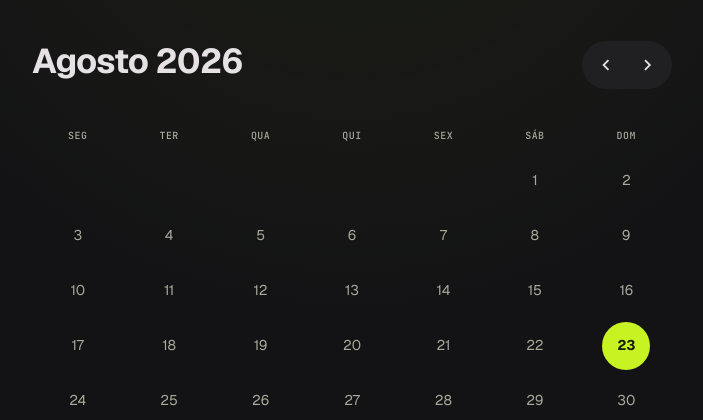
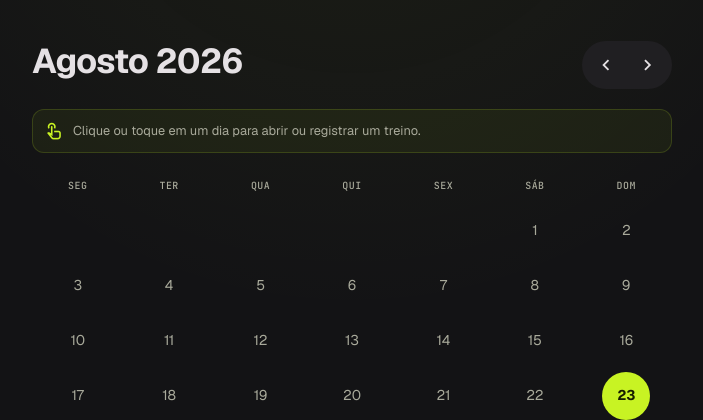
Before and after one commit to yRicke/GymNote, a Django app: page /calendario/ in a window 1280 px wide. Shown: the part 64-484 px from the top of the page, without its empty margins (288-991 px from the left). Run offline with Django 5.2, Linux system fonts and the light colour scheme; the visitor is signed in with stand-in values (Sample User, id 1); data that the repository does not hold is empty.

Commit message:
fix: uniformizar treino diário e orientar uso do calendário

```diff
--- a/core/static/core/css/app.css
+++ b/core/static/core/css/app.css
@@ -185,6 +185,21 @@ h3 { margin-bottom: 6px; font-size: 1rem; }
 .month-switcher a:hover,
 .month-switcher a:focus-visible { background: var(--surface-highest); }
 
+.calendar-hint {
+    display: flex;
+    min-height: 44px;
+    margin: -12px 0 18px;
+    padding: 10px 12px;
+    align-items: center;
+    gap: 9px;
+    border: 1px solid rgba(200, 243, 35, .16);
+    border-radius: var(--radius-md);
+    background: rgba(200, 243, 35, .055);
+    color: var(--text-muted);
+    font-size: .8rem;
+}
+.calendar-hint .material-symbols-outlined { color: var(--accent); font-size: 19px; }
+
 .calendar { margin-bottom: 32px; }
 .calendar__weekdays,
 .calendar__grid { display: grid; grid-template-columns: repeat(7, 1fr); }
@@ -283,6 +298,8 @@ h3 { margin-bottom: 6px; font-size: 1rem; }
 }
 .content-section:first-of-type { margin-top: 0; }
 .panel { padding: 20px; }
+.workout-day-page,
+.workout-day-page > .content-section:not(.panel) { background: transparent; }
 
 .section-heading {
     display: flex;
--- a/core/templates/core/calendar.html
+++ b/core/templates/core/calendar.html
@@ -18,6 +18,11 @@
             </a>
         </div>
     </section>
+
+    <div class="calendar-hint" role="note">
+        <span class="material-symbols-outlined" aria-hidden="true">touch_app</span>
+        <span>Clique ou toque em um dia para abrir ou registrar um treino.</span>
+    </div>
 
     <section class="calendar" aria-label="Calendário de {{ month|date:'F Y' }}">
         <div class="calendar__weekdays" aria-hidden="true">
--- a/core/templates/core/workout_day.html
+++ b/core/templates/core/workout_day.html
@@ -9,7 +9,7 @@
 {% endblock %}
 
 {% block content %}
-<div class="page-shell">
+<div class="page-shell workout-day-page">
     <section class="page-heading">
         <h1>{{ workout_date|date:"l, d \d\e F" }}</h1>
     </section>
@@ -61,7 +61,7 @@
             </div>
             <p class="reorder-status sr-only" data-reorder-status aria-live="polite"></p>
         {% else %}
-            <div class="empty-state"><span class="material-symbols-outlined" aria-hidden="true">fitness_center</span><h3>Nenhum exercício adicionado</h3><p>Use o catálogo abaixo para montar o treino deste dia.</p></div>
+            <div class="empty-state"><span class="material-symbols-outlined" aria-hidden="true">fitness_center</span><h3>Nenhum exercício adicionado</h3><p>Use o botão de adicionar exercício para montar o treino deste dia.</p></div>
         {% endif %}
         {% if added_exercises or presets %}
             <div class="preset-actions">
```
